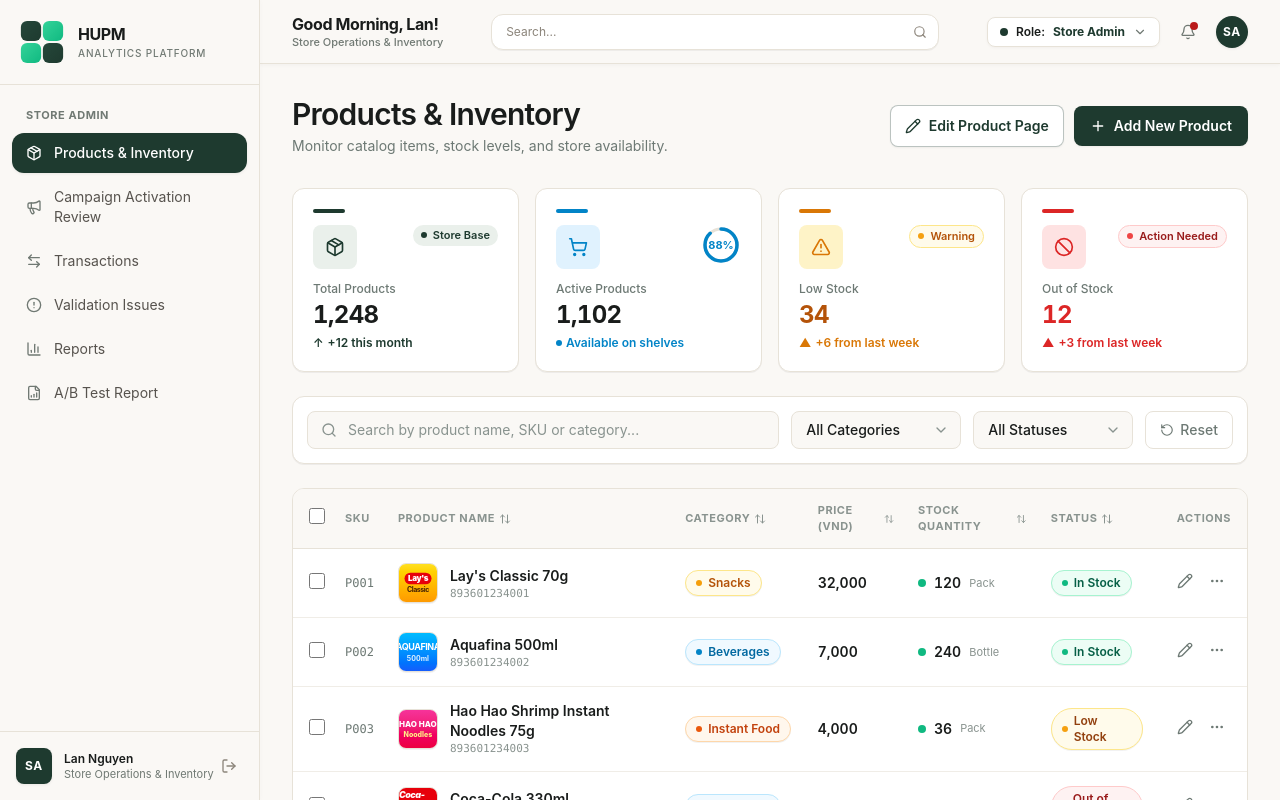
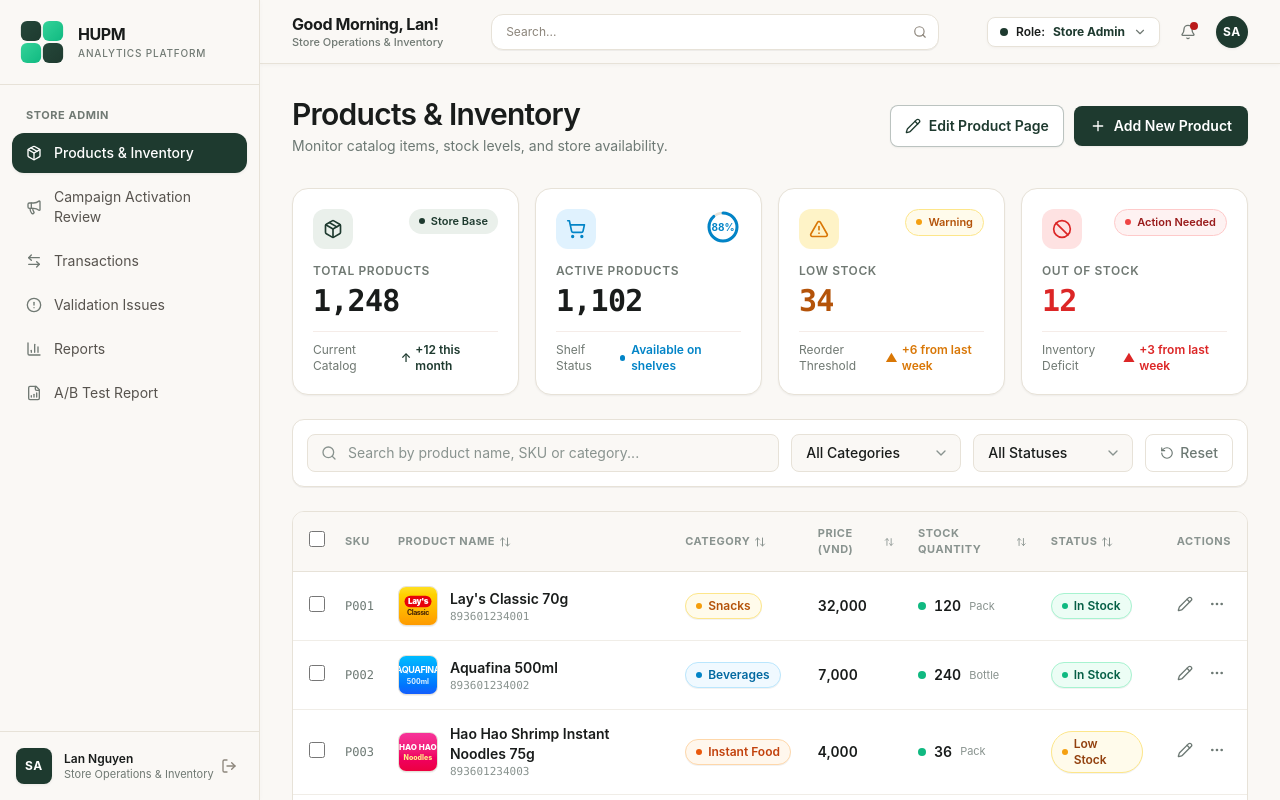
Before and after one commit to ThaiTuKien1012/FE-FA26, a React (Vite) app: page /login in a window 1280 px wide. Both pictures are taken after a click on the button "Đăng nhập". Shown: the top 800 px of the page. Built offline with nearby package versions, Linux system fonts and the light colour scheme.

Commit message:
style: standardize and unify KPI stat cards across all screens

```diff
--- a/src/features/store/components/ProductInventoryView.tsx
+++ b/src/features/store/components/ProductInventoryView.tsx
@@ -348,124 +348,128 @@
       {/* KPI Stat Cards (4 Cards - Sleek Small Accent Bars (Small accent bar) for Clean Clarity) */}
       <div className="grid grid-cols-1 sm:grid-cols-2 lg:grid-cols-4 gap-4">
         {/* Card 1: Total Products */}
-        <div className="bg-white border border-[#E7E2D8] rounded-xl p-5 shadow-2xs hover:border-[#1e3a2f]/40 transition-colors relative overflow-hidden">
-          {/* Small Accent Bar (Small accent bar) */}
-          <div className="w-8 h-1 rounded-full bg-[#1e3a2f] mb-3" />
+        <div className="bg-white border border-[#E7E2D8] rounded-2xl p-5 shadow-xs hover:border-[#1e3a2f]/40 hover:shadow-sm transition-all duration-200 flex flex-col justify-between">
           <div className="flex items-start justify-between">
-            <div className="w-11 h-11 rounded-lg bg-[#eaf0eb] text-[#1e3a2f] flex items-center justify-center shrink-0">
+            <div className="w-10 h-10 rounded-xl bg-[#eaf0eb] text-[#1e3a2f] flex items-center justify-center shrink-0">
               <Package className="w-5 h-5" />
             </div>
-            <span className="inline-flex items-center gap-1.5 px-2 py-0.5 rounded-full text-[11px] font-semibold bg-[#eaf0eb] text-[#1e3a2f]">
+            <span className="inline-flex items-center gap-1.5 px-2.5 py-1 rounded-full text-[11px] font-semibold bg-[#eaf0eb] text-[#1e3a2f]">
               <span className="w-1.5 h-1.5 rounded-full bg-[#1e3a2f]" />
               Store Base
             </span>
           </div>
-          <div className="mt-3">
-            <div className="text-xs font-medium text-[#6d7974]">Total Products</div>
-            <div className="text-2xl font-bold tracking-tight text-[#191c1b] mt-0.5 tabular-nums">
+          <div className="mt-3.5">
+            <div className="text-xs font-semibold text-[#707973] uppercase tracking-wider">Total Products</div>
+            <div className="text-2xl sm:text-3xl font-extrabold tracking-tight text-[#191c1b] mt-1 tabular-nums font-mono">
               {initialInventoryStats.totalProducts.toLocaleString()}
             </div>
-            <div className="text-xs font-semibold text-[#1e3a2f] flex items-center gap-1 mt-1">
+          </div>
+          <div className="mt-3 pt-2.5 border-t border-[#F5ECE8] flex items-center justify-between text-xs">
+            <span className="text-[#707973]">Current Catalog</span>
+            <span className="font-semibold text-[#1e3a2f] flex items-center gap-1">
               <span>↑</span>
               <span>{initialInventoryStats.totalProductsDelta}</span>
-            </div>
+            </span>
           </div>
         </div>
 
         {/* Card 2: Active Products */}
-        <div className="bg-white border border-[#E7E2D8] rounded-xl p-5 shadow-2xs hover:border-[#0284c7]/40 transition-colors relative overflow-hidden">
-          {/* Small Accent Bar (Small accent bar) */}
-          <div className="w-8 h-1 rounded-full bg-[#0284c7] mb-3" />
+        <div className="bg-white border border-[#E7E2D8] rounded-2xl p-5 shadow-xs hover:border-[#0284c7]/40 hover:shadow-sm transition-all duration-200 flex flex-col justify-between">
           <div className="flex items-start justify-between">
-            <div className="w-11 h-11 rounded-lg bg-[#e0f2fe] text-[#0284c7] flex items-center justify-center shrink-0">
+            <div className="w-10 h-10 rounded-xl bg-[#e0f2fe] text-[#0284c7] flex items-center justify-center shrink-0">
               <ShoppingCart className="w-5 h-5" />
             </div>
-            {/* Progress Circular Badge with distinct cyan/blue accent */}
-            <div className="relative w-10 h-10 flex items-center justify-center">
-              <svg className="w-10 h-10 transform -rotate-90">
+            {/* Progress Circular Badge */}
+            <div className="relative w-9 h-9 flex items-center justify-center">
+              <svg className="w-9 h-9 transform -rotate-90">
                 <circle
-                  cx="20"
-                  cy="20"
-                  r="16"
+                  cx="18"
+                  cy="18"
+                  r="14"
                   stroke="#E7E2D8"
-                  strokeWidth="3"
+                  strokeWidth="2.5"
                   fill="transparent"
                 />
                 <circle
-                  cx="20"
-                  cy="20"
-                  r="16"
+                  cx="18"
+                  cy="18"
+                  r="14"
                   stroke="#0284c7"
-                  strokeWidth="3.5"
-                  strokeDasharray={`${88 * 1.0} 100`}
+                  strokeWidth="3"
+                  strokeDasharray={`${88 * 0.88} 100`}
                   strokeLinecap="round"
                   fill="transparent"
                 />
               </svg>
-              <span className="absolute text-[11px] font-bold text-[#0284c7]">
+              <span className="absolute text-[10px] font-bold text-[#0284c7]">
                 {initialInventoryStats.activeProductsPercentage}%
               </span>
             </div>
           </div>
-          <div className="mt-3">
-            <div className="text-xs font-medium text-[#6d7974]">Active Products</div>
-            <div className="text-2xl font-bold tracking-tight text-[#191c1b] mt-0.5 tabular-nums">
+          <div className="mt-3.5">
+            <div className="text-xs font-semibold text-[#707973] uppercase tracking-wider">Active Products</div>
+            <div className="text-2xl sm:text-3xl font-extrabold tracking-tight text-[#191c1b] mt-1 tabular-nums font-mono">
               {initialInventoryStats.activeProducts.toLocaleString()}
             </div>
-            <div className="text-xs font-semibold text-[#0284c7] flex items-center gap-1 mt-1">
+          </div>
+          <div className="mt-3 pt-2.5 border-t border-[#F5ECE8] flex items-center justify-between text-xs">
+            <span className="text-[#707973]">Shelf Status</span>
+            <span className="font-semibold text-[#0284c7] flex items-center gap-1.5">
               <span className="w-1.5 h-1.5 rounded-full bg-[#0284c7]" />
               <span>Available on shelves</span>
-            </div>
+            </span>
           </div>
         </div>
 
         {/* Card 3: Low Stock */}
-        <div className="bg-white border border-[#E7E2D8] rounded-xl p-5 shadow-2xs hover:border-[#d97706]/40 transition-colors relative overflow-hidden">
-          {/* Small Accent Bar (Small accent bar) */}
-          <div className="w-8 h-1 rounded-full bg-[#d97706] mb-3" />
+        <div className="bg-white border border-[#E7E2D8] rounded-2xl p-5 shadow-xs hover:border-[#d97706]/40 hover:shadow-sm transition-all duration-200 flex flex-col justify-between">
           <div className="flex items-start justify-between">
-            <div className="w-11 h-11 rounded-lg bg-[#fef3c7] text-[#d97706] flex items-center justify-center shrink-0">
+            <div className="w-10 h-10 rounded-xl bg-[#fef3c7] text-[#d97706] flex items-center justify-center shrink-0">
               <AlertTriangle className="w-5 h-5" />
             </div>
-            <span className="inline-flex items-center gap-1.5 px-2 py-0.5 rounded-full text-[11px] font-semibold bg-[#fffbeb] text-[#b45309] border border-[#fde68a]">
+            <span className="inline-flex items-center gap-1.5 px-2.5 py-1 rounded-full text-[11px] font-semibold bg-[#fffbeb] text-[#b45309] border border-[#fde68a]">
               <span className="w-1.5 h-1.5 rounded-full bg-[#f59e0b] animate-pulse" />
               Warning
             </span>
           </div>
-          <div className="mt-3">
-            <div className="text-xs font-medium text-[#6d7974]">Low Stock</div>
-            <div className="text-2xl font-bold tracking-tight text-[#b45309] mt-0.5 tabular-nums">
+          <div className="mt-3.5">
+            <div className="text-xs font-semibold text-[#707973] uppercase tracking-wider">Low Stock</div>
+            <div className="text-2xl sm:text-3xl font-extrabold tracking-tight text-[#b45309] mt-1 tabular-nums font-mono">
               {initialInventoryStats.lowStock}
             </div>
-            <div className="text-xs font-semibold text-[#d97706] flex items-center gap-1 mt-1">
+          </div>
+          <div className="mt-3 pt-2.5 border-t border-[#F5ECE8] flex items-center justify-between text-xs">
+            <span className="text-[#707973]">Reorder Threshold</span>
+            <span className="font-semibold text-[#d97706] flex items-center gap-1">
               <span>▲</span>
               <span>{initialInventoryStats.lowStockDelta}</span>
-            </div>
+            </span>
           </div>
         </div>
 
         {/* Card 4: Out of Stock */}
-        <div className="bg-white border border-[#E7E2D8] rounded-xl p-5 shadow-2xs hover:border-[#dc2626]/40 transition-colors relative overflow-hidden">
-          {/* Small Accent Bar (Small accent bar) */}
-          <div className="w-8 h-1 rounded-full bg-[#dc2626] mb-3" />
+        <div className="bg-white border border-[#E7E2D8] rounded-2xl p-5 shadow-xs hover:border-[#dc2626]/40 hover:shadow-sm transition-all duration-200 flex flex-col justify-between">
           <div className="flex items-start justify-between">
-            <div className="w-11 h-11 rounded-lg bg-[#fee2e2] text-[#dc2626] flex items-center justify-center shrink-0">
+            <div className="w-10 h-10 rounded-xl bg-[#fee2e2] text-[#dc2626] flex items-center justify-center shrink-0">
               <Ban className="w-5 h-5" />
             </div>
-            <span className="inline-flex items-center gap-1.5 px-2 py-0.5 rounded-full text-[11px] font-semibold bg-[#fef2f2] text-[#991b1b] border border-[#fecaca]">
+            <span className="inline-flex items-center gap-1.5 px-2.5 py-1 rounded-full text-[11px] font-semibold bg-[#fef2f2] text-[#991b1b] border border-[#fecaca]">
               <span className="w-1.5 h-1.5 rounded-full bg-[#ef4444]" />
               Action Needed
             </span>
           </div>
-          <div className="mt-3">
-            <div className="text-xs font-medium text-[#6d7974]">Out of Stock</div>
-            <div className="text-2xl font-bold tracking-tight text-[#dc2626] mt-0.5 tabular-nums">
+          <div className="mt-3.5">
+            <div className="text-xs font-semibold text-[#707973] uppercase tracking-wider">Out of Stock</div>
+            <div className="text-2xl sm:text-3xl font-extrabold tracking-tight text-[#dc2626] mt-1 tabular-nums font-mono">
               {initialInventoryStats.outOfStock}
             </div>
-            <div className="text-xs font-semibold text-[#dc2626] flex items-center gap-1 mt-1">
+          </div>
+          <div className="mt-3 pt-2.5 border-t border-[#F5ECE8] flex items-center justify-between text-xs">
+            <span className="text-[#707973]">Inventory Deficit</span>
+            <span className="font-semibold text-[#dc2626] flex items-center gap-1">
               <span>▲</span>
               <span>{initialInventoryStats.outOfStockDelta}</span>
-            </div>
+            </span>
           </div>
         </div>
       </div>
```
Also changed, not shown: src/features/merchandiser/components/MerchandiserRecommendationsView.tsx (+67 -38 lines), src/features/mining/components/benchmark/MiningBenchmarkView.tsx (+63 -67 lines).
